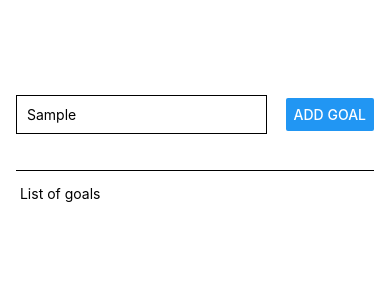
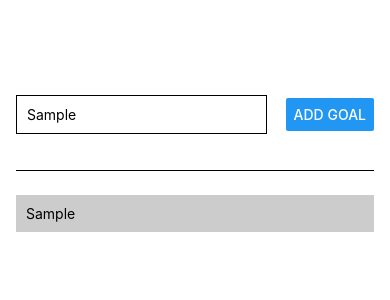
Before and after one commit to zobaer53/React-Native-Practice-expo_js, a React Native app: screen / in a window 390 px wide. Both pictures are taken after typing "Sample" into the empty fields and a click on the button "ADD GOAL". Shown: the top 300 px of the page. Built offline with nearby package versions, Linux system fonts and the light colour scheme.

Commit message:
lists -- save lists and show

```diff
--- a/App.js
+++ b/App.js
@@ -2,7 +2,8 @@ import { useState } from "react";
 import { StyleSheet, Text, View, Button, TextInput } from "react-native";
 
 export default function App() {
-  const [enteredGoalText, setEnteredGoalText] = useState("");
+  const [enteredGoalText, setEnteredGoalText] = useState(""); // here enteredGoalText is the name of the state value and setEnteredGoalText is the function to update the state value
+  const [goals, setGoals] = useState([]); // here goals is the name of the state value and setGoals is the function to update the state value
 
   function goalInputHandler(enteredText) {
     console.log(enteredText);
@@ -11,6 +12,15 @@ export default function App() {
 
   function addGoalHandler() {
     console.log(enteredGoalText);
+
+    // we can set the goals by calling setGoals() function and passing the new value of goals array as an argument to it.
+    // But we can't directly modify the state value. So, we have to use the previous state value to update the state value.
+    // We can do this by passing a function to the setGoals() function. This function will receive the previous state value as an argument
+    // and we can return the new state value from this function.
+
+    // setGoals([...goals, enteredGoalText]); //this is the wrong way to update the state value. Because we are directly modifying the state value.
+
+    setGoals((currentGoals) => [...currentGoals, enteredGoalText]); //here a function is passed to the setGoals() function. This function will receive the previous state value as an argument and we can return the new state value from this function.
   }
 
   return (
@@ -24,8 +34,16 @@ export default function App() {
         <Button title="Add Goal" onPress={addGoalHandler} />
       </View>
 
+      {/* Here we are displaying the goals in the goalsContainer
+
+      */}
+
       <View style={styles.goalsContainer}>
-        <Text> List of goals</Text>
+        {goals.map((goal, index) => (
+          <View key={index} style={styles.goal}>
+            <Text>{goal}</Text>
+          </View>
+        ))}
       </View>
     </View>
   );
@@ -60,4 +78,5 @@ const styles = StyleSheet.create({
   goalsContainer: {
     flex: 6,
   },
+  goal: { padding: 10, marginVertical: 10, backgroundColor: "#ccc" },
 });
```
